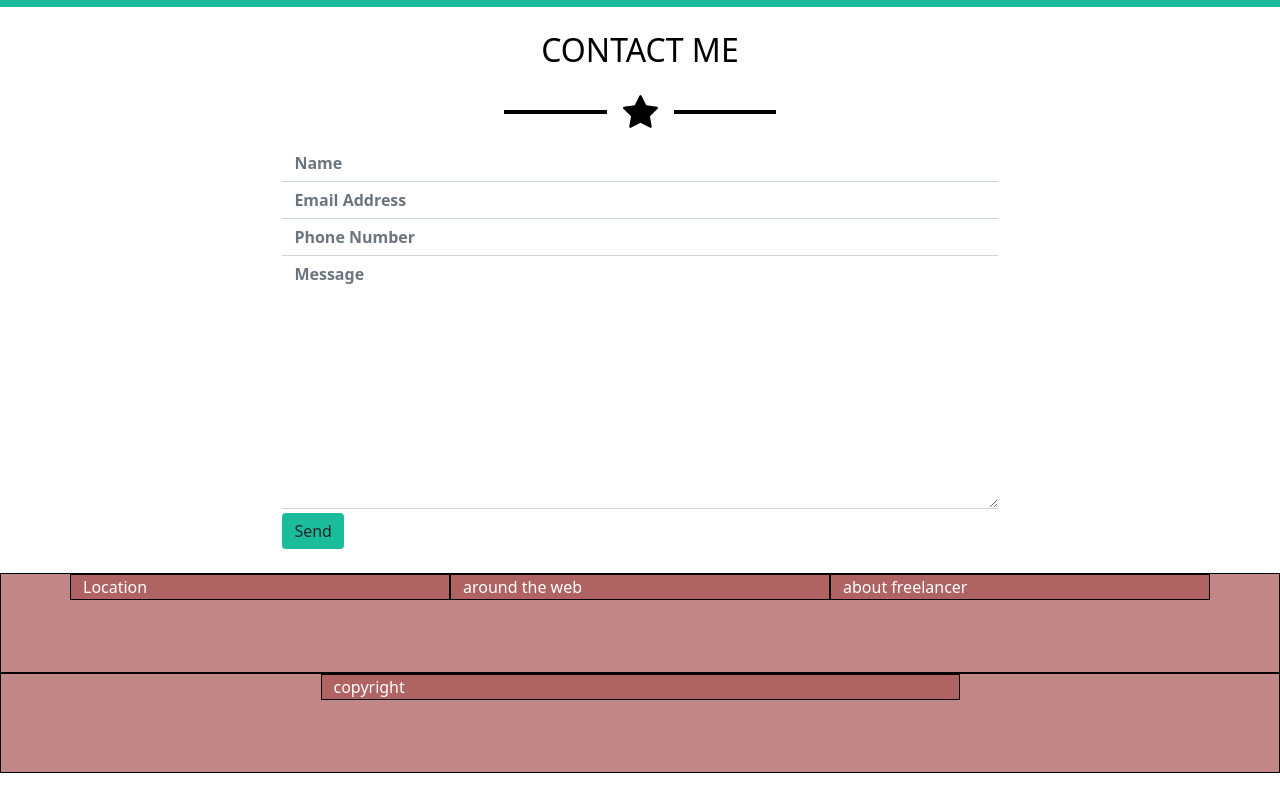
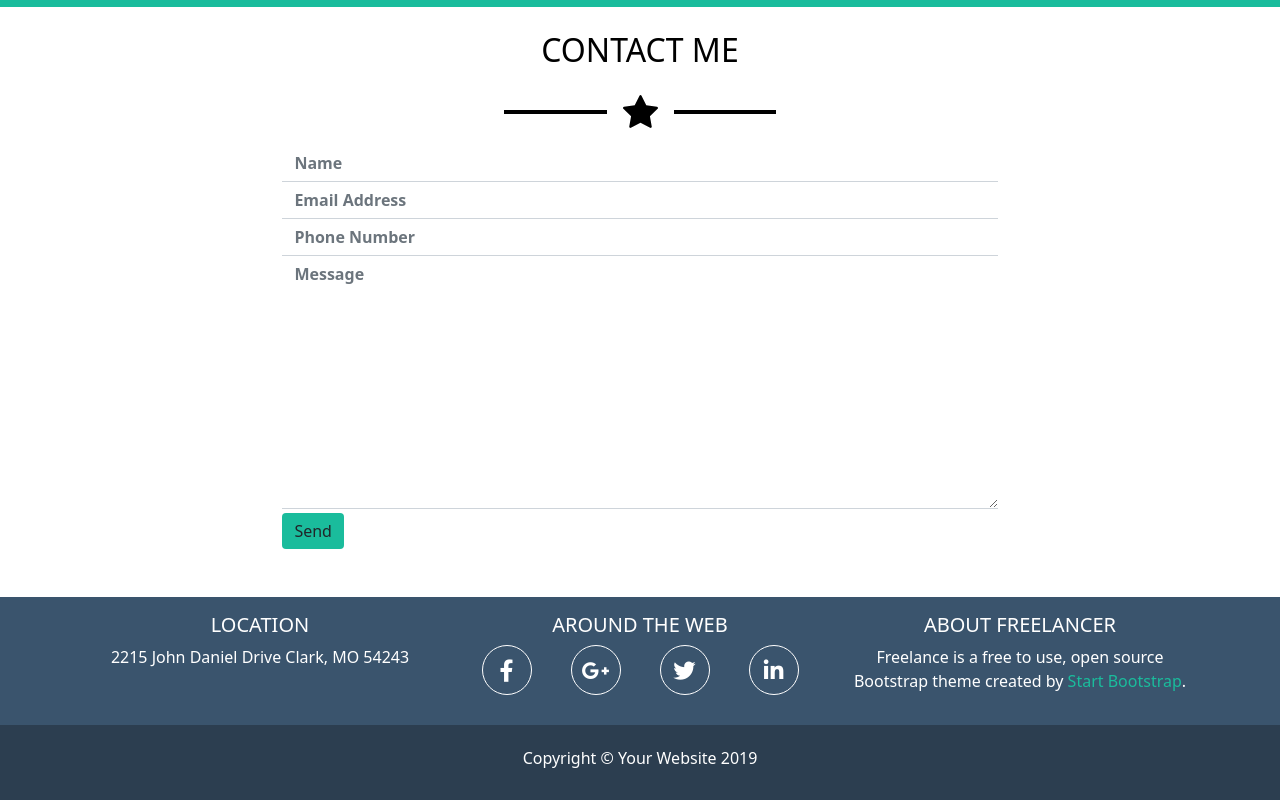
Before and after one commit to AndreaDeStefano1/html-css-bootstrap-freelancer, a plain HTML site: page index.html in a window 1280 px wide. Shown: the part 1587-2387 px from the top of the page. Before the commit the page ends 2360 px from the top, so only its background shows below. Drawn offline with nearby package versions, Linux system fonts and the light colour scheme.

Commit message:
Fine Layout

```diff
--- a/css/style.css
+++ b/css/style.css
@@ -78,3 +78,26 @@ nav.navbar ul li a{
 .ads-btn-green:hover{
   background-color: rgb(31, 131, 107);
 }
+
+/* FOOTER */
+
+footer{
+  background-color: rgb(58, 84, 109);
+}
+.icons-img{
+  width: 50px;
+  height: 50px;
+  border: 1px solid white;
+  border-radius: 50%;
+}
+.icons-img i{
+  line-height: 50px;
+  font-size: 1.4rem;
+}
+
+.ads-green-text{
+  color:  rgb(26, 188, 156);
+}
+.footer-copyright{
+  background-color: rgb(44, 62, 80);
+}
--- a/index.html
+++ b/index.html
@@ -6,6 +6,7 @@
   <meta name="viewport" content="width=device-width, initial-scale=1.0">
   <link rel='stylesheet' href='https://cdnjs.cloudflare.com/ajax/libs/bootstrap/5.1.3/css/bootstrap.min.css' integrity='sha512-GQGU0fMMi238uA+a/bdWJfpUGKUkBdgfFdgBm72SUQ6BeyWjoY/ton0tEjH+OSH9iP4Dfh+7HM0I9f5eR0L/4w==' crossorigin='anonymous'/>
   <script src="https://cdn.jsdelivr.net/npm/bootstrap@5.1.3/dist/js/bootstrap.bundle.min.js" integrity="sha384-ka7Sk0Gln4gmtz2MlQnikT1wXgYsOg+OMhuP+IlRH9sENBO0LRn5q+8nbTov4+1p" crossorigin="anonymous"></script>
+  <link rel='stylesheet' href='https://cdnjs.cloudflare.com/ajax/libs/font-awesome/6.1.1/css/all.min.css' integrity='sha512-KfkfwYDsLkIlwQp6LFnl8zNdLGxu9YAA1QvwINks4PhcElQSvqcyVLLD9aMhXd13uQjoXtEKNosOWaZqXgel0g==' crossorigin='anonymous'/>
   <link rel="stylesheet" href="css/style.css">
   <link rel="stylesheet" href="css/utils.css">
 
@@ -230,18 +231,26 @@
 
   <footer>
     <!-- footer top -->
-    <div class="container-fluid debug h100">
+    <div class="container-fluid  p-3 mt-4">
       <div class="container">
 
-        <div class="row row-cols-md-3">
-          <div class="col-10 offset-1 col-md-4 offset-md-0 debug">
-            Location
+        <div class="row row-cols-1 row-cols-md-3 text-center">
+          <div class="">
+            <h5>LOCATION</h5>
+            <P>2215 John Daniel Drive Clark, MO 54243</P>
           </div>
-          <div class="col-10 offset-1 col-md-4 offset-md-0 debug">
-            around the web
+          <div class=" ">
+           <h5>AROUND THE WEB</h5>
+           <div class="icons d-flex justify-content-around">
+             <div class="icons-img"><i class="fa-brands fa-facebook-f"></i></div>
+             <div class="icons-img"><i class="fa-brands fa-google-plus-g"></i></div>
+             <div class="icons-img"><i class="fa-brands fa-twitter"></i></div>
+             <div class="icons-img"><i class="fa-brands fa-linkedin-in"></i></div>
+           </div>
           </div>
-          <div class="col-10 offset-1 col-md-4 offset-md-0 debug">
-            about freelancer
+          <div class=" ">
+            <h5>ABOUT FREELANCER</h5>
+            <p>Freelance is a free to use, open source Bootstrap theme created by <span class="ads-green-text">Start Bootstrap</span>.</p>
           </div>
         </div>
 
@@ -250,11 +259,8 @@
     </div>
 
     <!-- footer copyright -->
-    <div class="container-fluid debug h100">
-      <div class="row justify-content-center">
-        <div class="col-6 debug">
-      copyright</div>
-      </div>
+    <div class="footer-copyright text-center p-4">
+      <h6>Copyright &copy; Your Website 2019</h6>
     </div>
 
   </footer>
```
